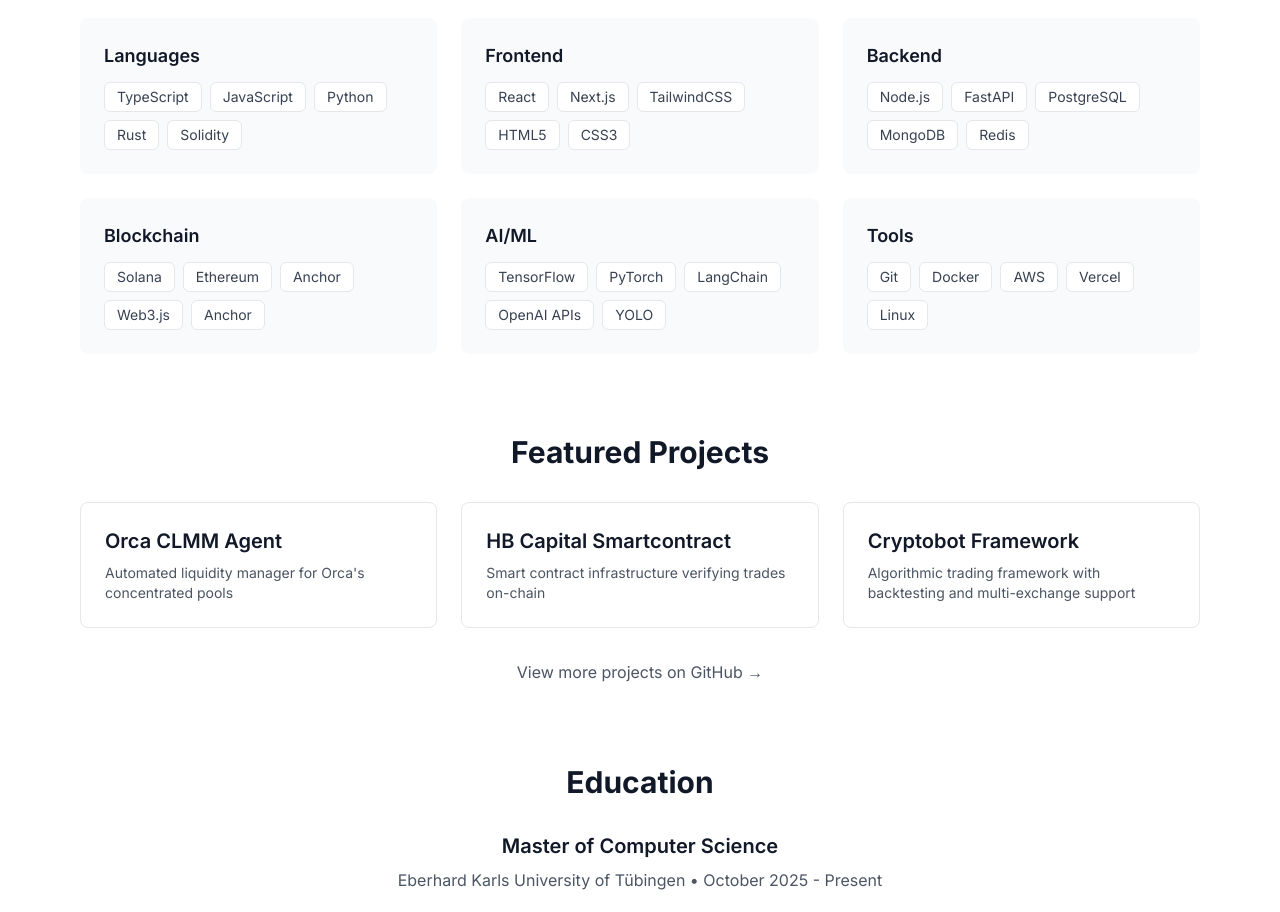
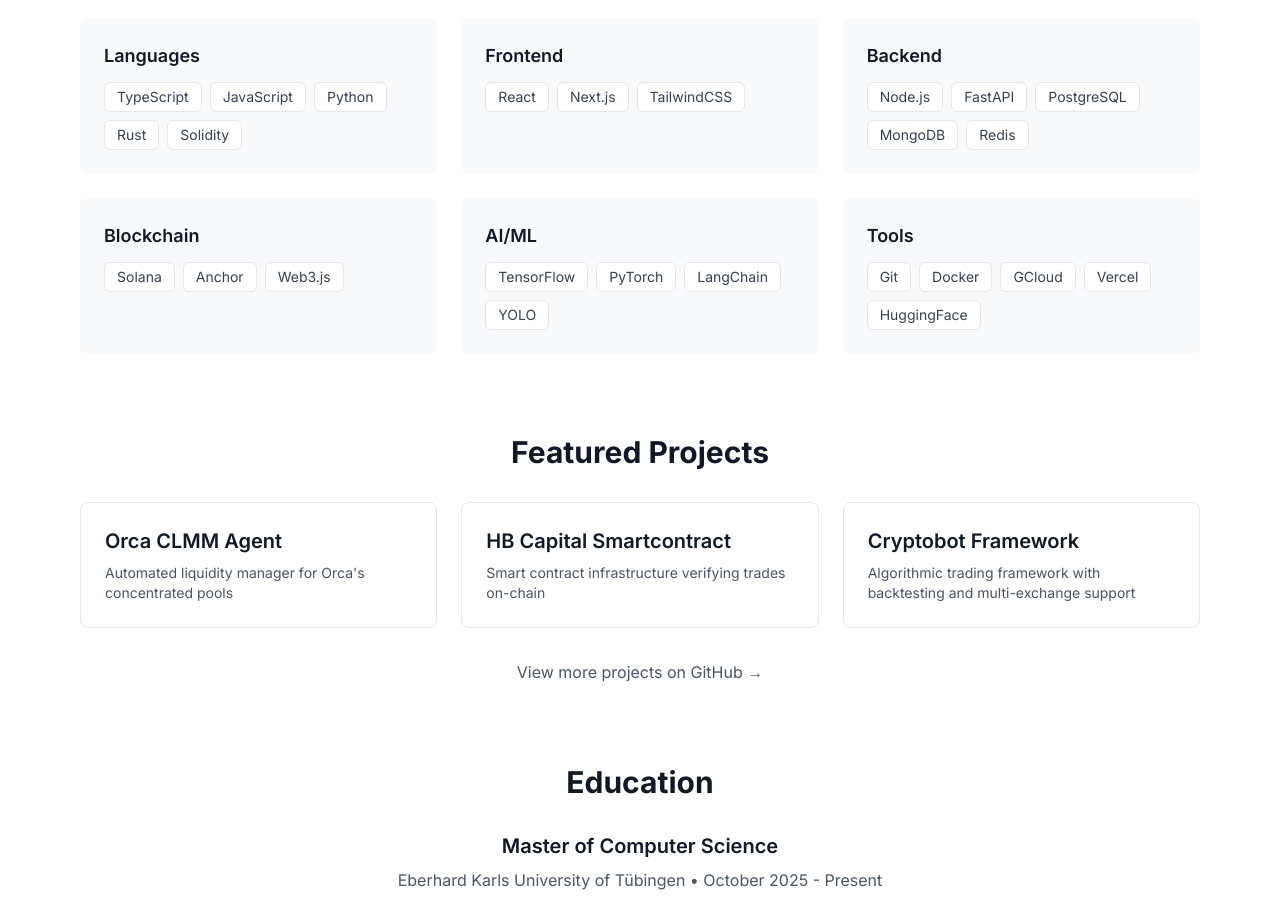
Before and after one commit to SebastianBoehler/sebastianboehler, a Next.js app: page / in a window 1280 px wide. Shown: the part 1300-2212 px from the top of the page. Built offline with nearby package versions, Linux system fonts and the light colour scheme.

Commit message:
chore: cleanup

```diff
--- a/src/app/page.tsx
+++ b/src/app/page.tsx
@@ -50,11 +50,11 @@
 
 const skills = {
   "Languages": ["TypeScript", "JavaScript", "Python", "Rust", "Solidity"],
-  "Frontend": ["React", "Next.js", "TailwindCSS", "HTML5", "CSS3"],
+  "Frontend": ["React", "Next.js", "TailwindCSS"],
   "Backend": ["Node.js", "FastAPI", "PostgreSQL", "MongoDB", "Redis"],
-  "Blockchain": ["Solana", "Ethereum", "Anchor", "Web3.js", "Anchor"],
-  "AI/ML": ["TensorFlow", "PyTorch", "LangChain", "OpenAI APIs", "YOLO"],
-  "Tools": ["Git", "Docker", "AWS", "Vercel", "Linux"]
+  "Blockchain": ["Solana", "Anchor", "Web3.js"],
+  "AI/ML": ["TensorFlow", "PyTorch", "LangChain", "YOLO"],
+  "Tools": ["Git", "Docker", "GCloud", "Vercel", "HuggingFace"]
 } as const
 
 export default function Home() {
```
